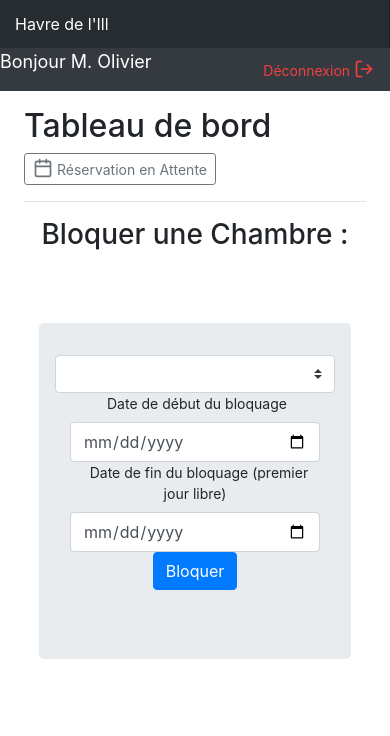
After one commit to cpailler/strasbourg_0218_php_HavreDeLIll, a PHP site: template src/View/Administration/BloquerChambreAdmin.html.twig in a window 390 px wide; the page is wider, and only the part inside the window is pictured. The commit adds this page. Shown: the top 736 px of that part. Run offline with PHP 8.4, Linux system fonts and the light colour scheme; the template is opened without the code that fills it, so the values that code supplies are empty; a stand-in replaces the project's code that opens the database connection; some libraries are stand-ins or nearby versions.

Commit message:
Mise en place de la page de bloquage de chambre

```diff
--- a/app/dispatcher.php
+++ b/app/dispatcher.php
@@ -38,6 +38,8 @@ $dispatcher = FastRoute\simpleDispatcher(function(FastRoute\RouteCollector $r) {
     $r->addRoute('POST', '/Administration/NouvelleChambre', 'Administration/NouvelleChambre');
     $r->addRoute('GET', '/Administration/ReservationsEnAttente', 'Administration/ReservationEnAttente');
     $r->addRoute('POST', '/Administration/ReservationsEnAttente', 'Administration/ReservationEnAttente');
+    $r->addRoute('GET', '/Administration/BloquerChambre', 'Administration/BloquerChambre');
+    $r->addRoute('POST', '/Administration/BloquerChambre', 'Administration/BloquerChambre');
 
 });
 
--- a/src/View/Administration/Administration.html.twig
+++ b/src/View/Administration/Administration.html.twig
@@ -159,7 +159,7 @@
                     </li>
 
                     <li class="nav-item">
-                        <a class="nav-link" href="">
+                        <a class="nav-link" href="/Administration/BloquerChambre">
                             <span data-feather="slash"></span>
                             Bloquer une chambre
                         </a>
--- /dev/null
+++ b/src/View/Administration/BloquerChambreAdmin.html.twig
@@ -0,0 +1,70 @@
+{% extends 'Administration/Administration.html.twig' %}
+
+    {% block stylesheet %}
+        <link rel="stylesheet" href="/assets/css/admin.css">
+    {% endblock %}
+
+{% block content %}
+    <div class="container-fluid">
+
+        <h3>Bloquer une Chambre :</h3>
+
+        <br>
+        {% if errors|length>0 %}
+            <div class="alert alert-danger">
+                {% for error in errors %}
+                    <strong>{{ error }}</strong><br>
+                {% endfor %}
+            </div>
+        {% endif %}
+        {% if valids|length>0 %}
+            <div class="alert alert-success"><br>
+                {% for valid in valids %}
+                    <strong>{{ valid }}</strong>
+                {% endfor %}
+            </div>
+        {% endif %}
+        {% if warnings|length>0 %}
+            <div class="alert alert-warning"><br>
+                {% for warning in warnings %}
+                    <strong>{{ warning }}</strong>
+                {% endfor %}
+            </div>
+        {% endif %}
+        <br>
+        <br>
+        <div class="jumbotron">
+            <div class="row">
+                    <div class="col-md-12 text-center">
+                        <form class="form-group"  action="" method="POST">
+                            <select name="chambre" class="custom-select">
+                                <option value="" {% if select=="" %}selected{% endif %}></option>
+                                {% for chambre in chambres %}
+                                    <option value="{{ chambre.id }}" {% if select==chambre.id %}selected{% endif %}>{{ chambre.titre }}</option>
+                                {% endfor %}
+                            </select>
+                            <div class="col-xs-6 col-sm-6">
+                                <div class="controls">
+                                    <label for="arrive" class="label-date">&nbsp;Date de début du bloquage</label>
+                                    <input type="date" id="arrive" class="form-control"
+                                           name="dateDebut"
+                                           value="{% if errors|length>0 and data.dateDebut is defined %}{{ data.dateDebut }}{% endif %}">
+                                </div>
+                            </div>
+                            <div class="col-xs-6 col-sm-6">
+                                <div class="controls">
+                                    <label for="depart" class="label-date">&nbsp;&nbsp;Date de fin du bloquage (premier jour libre)</label>
+                                    <input type="date" id="depart" class="form-control"
+                                           name="dateFin"
+                                           value="{% if errors|length>0 and data.dateFin is defined %}{{ data.dateFin }}{% endif %}"/>
+                                </div>
+                            </div>
+                            <input type="submit" class="btn btn-primary center-block" value="Bloquer" name="Bloquer"/>
+                        </form>
+                        <br>
+                    </div>
+            </div>
+        </div>
+        <br>
+    </div>
+{% endblock %}
```
Also changed, not shown: src/Controller/AdministrationController.php (+78 -3 lines).
